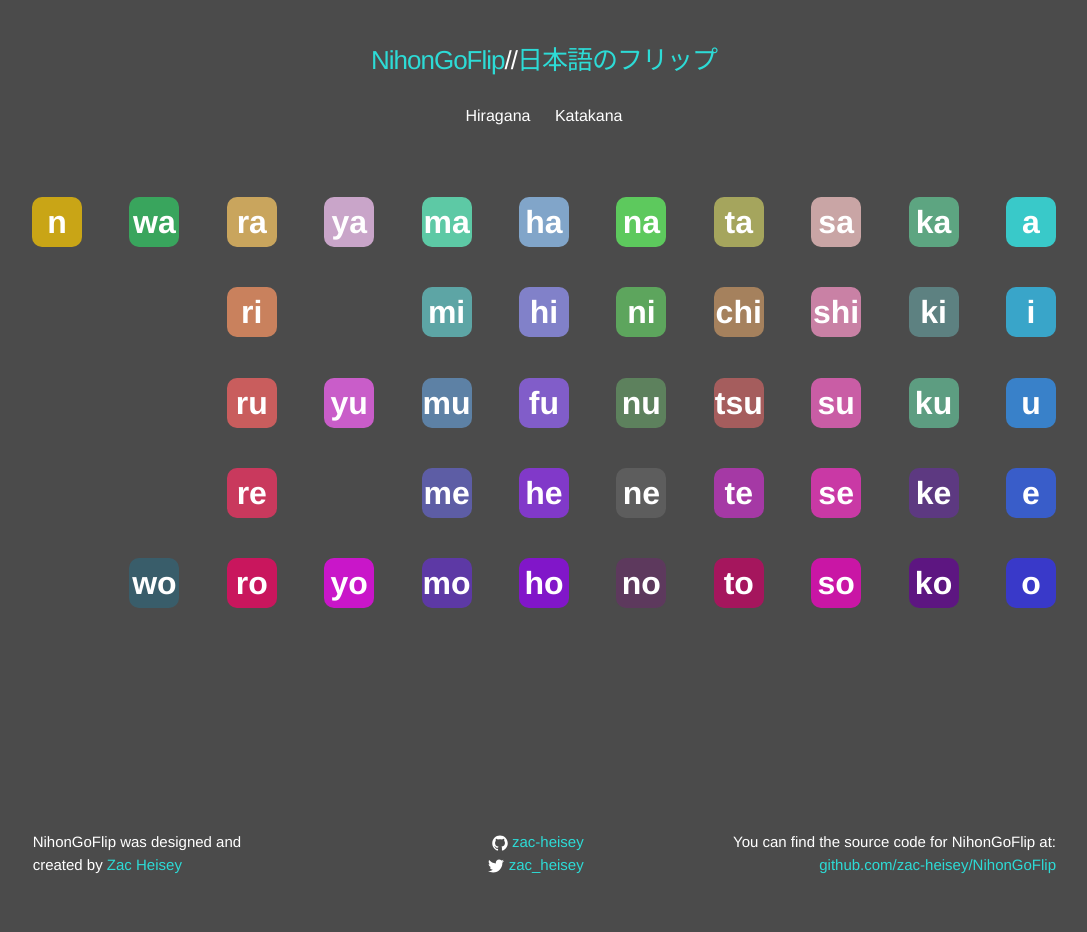
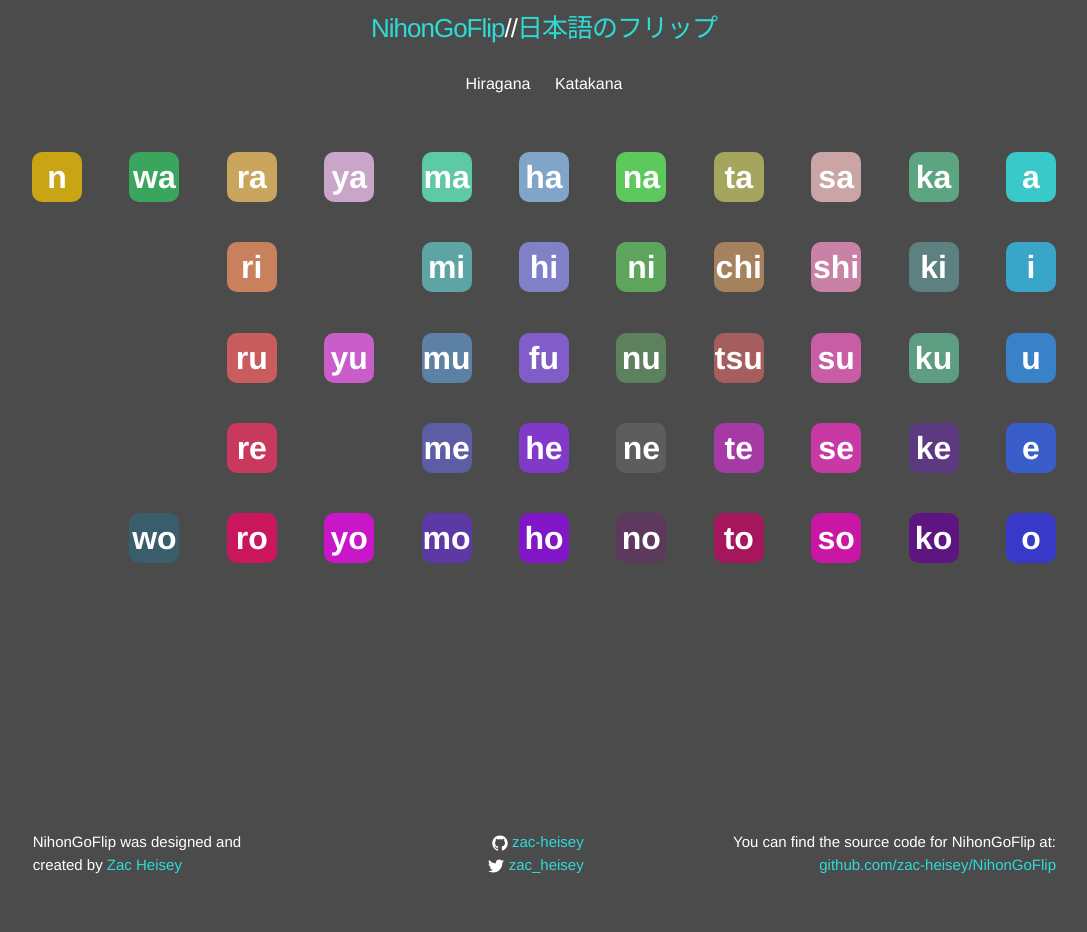
Before and after one commit to zac-heisey/NihonGoFlip, a Jekyll site: the page built from index.html, in a window 1280 px wide. Shown: the whole page, without its empty margins (96-1183 px from the left). Built offline with Jekyll 4.4.1, drawn with Linux system fonts in a browser that asks for light colours; after the commit the page ends 900 px from its top, so only the background shows below that.

Commit message:
remove .site-header top margin and adjust .page-content padding

```diff
--- a/_sass/_layout.scss
+++ b/_sass/_layout.scss
@@ -2,7 +2,6 @@
  * Site header
  */
 .site-header {
-    margin-top: 2em;
     min-height: 56px;
     // Positioning context for the mobile navigation icon
     position: relative;
@@ -183,7 +182,7 @@
  * Page content
  */
 .page-content {
-    padding: $spacing-unit / 4.95 0;
+    padding-bottom: 2%;
 }
 
 .page-heading {
```
